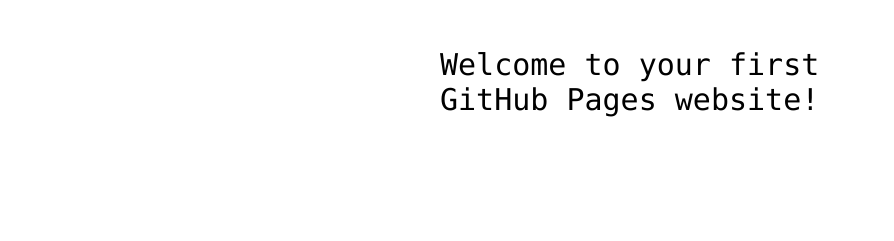
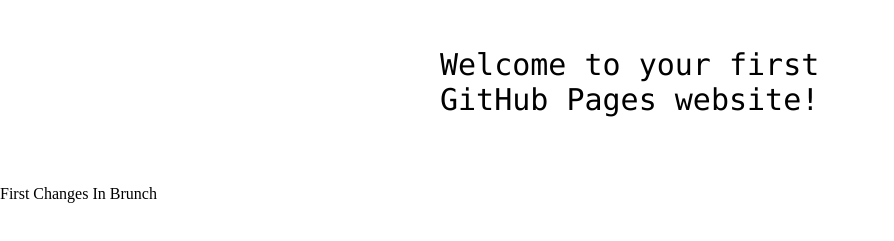
Before and after one commit to spkg-git/hello-world, a plain HTML site: page index.html in a window 1280 px wide. Shown: the part 341-582 px from the top of the page, without its empty margins (0-894 px from the left). Drawn offline with Linux system fonts and the light colour scheme.

Commit message:
Update index.html
 First Changes In Brunch

```diff
--- a/index.html
+++ b/index.html
@@ -13,6 +13,8 @@
 
 <!-- Change this code here by copy and pasting your template on line 15 -->
 <p>Welcome to your first GitHub Pages website!</p>
+  </br>
+  First Changes In Brunch
 
 </body>
 </html>
```
